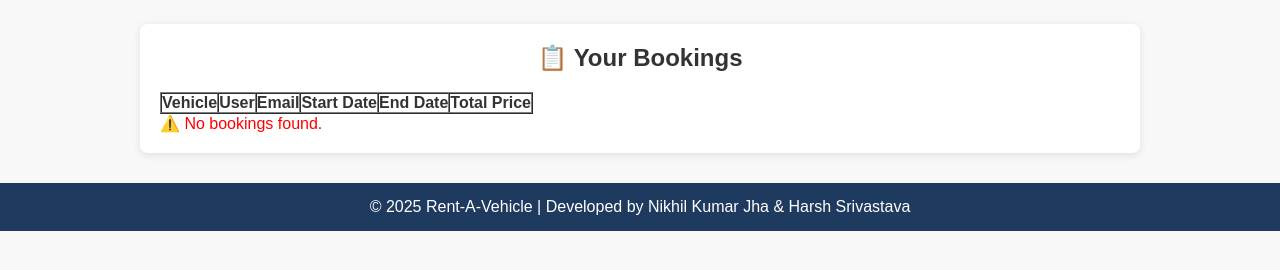
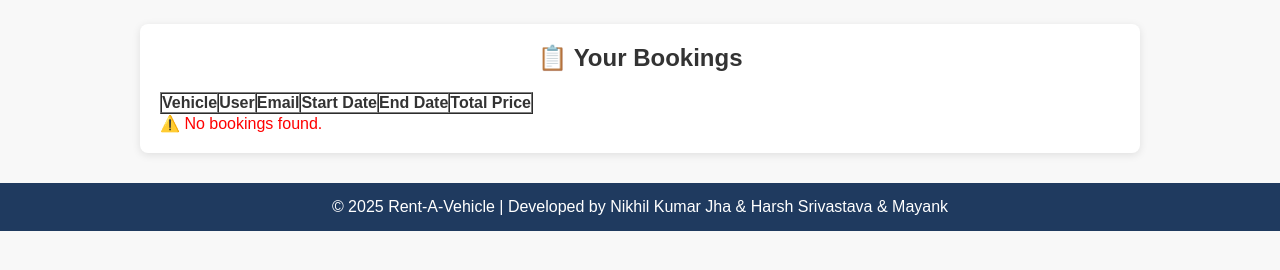
Before and after one commit to Harsh-Srivastava108/vehicle-rental, a website: page public/bookings.html in a window 1280 px wide. Shown: the part 64-334 px from the top of the page. Drawn offline with Linux system fonts and the light colour scheme; no server answers.

Commit message:
Update footer to include Mayank as developer

```diff
--- a/public/bookings.html
+++ b/public/bookings.html
@@ -41,7 +41,7 @@
 </main>
 
 <footer>
-  <p>© 2025 Rent-A-Vehicle | Developed by Nikhil Kumar Jha & Harsh Srivastava</p>
+  <p>© 2025 Rent-A-Vehicle | Developed by Nikhil Kumar Jha & Harsh Srivastava & Mayank</p>
 </footer>
 
 <script src="bookings.js"></script>
```
